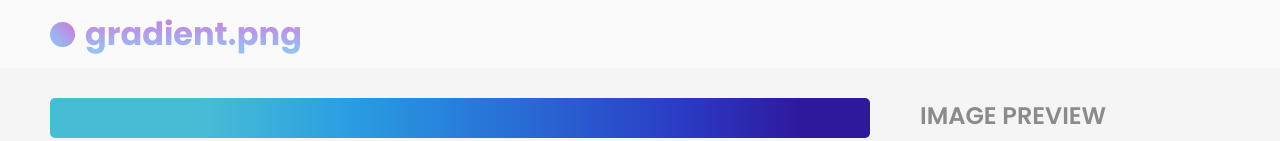
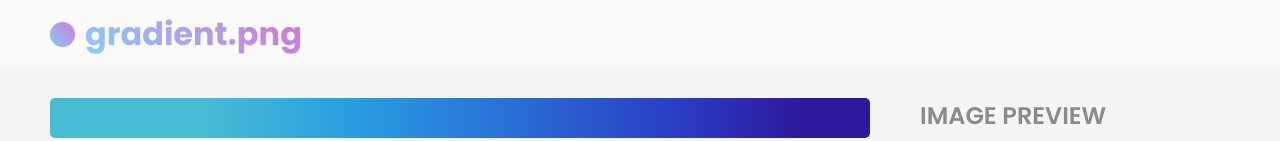
Before and after one commit to karenying/gradient.png, a React (Create React App) app: page / in a window 1280 px wide. Shown: the top 141 px of the page. Built offline with nearby package versions, Linux system fonts and the light colour scheme.

Commit message:
Fix header

```diff
--- a/src/Styles/Header.css
+++ b/src/Styles/Header.css
@@ -7,7 +7,8 @@
 }
 
 .header-container h1 {
-    background: linear-gradient(#da71d6, #87cefa);
+    background: linear-gradient(45deg, #87cefa 0%, #da71d6 100%);
+    background-clip: text;
     -webkit-background-clip: text;
     color: transparent;
     padding: 0px;
```
